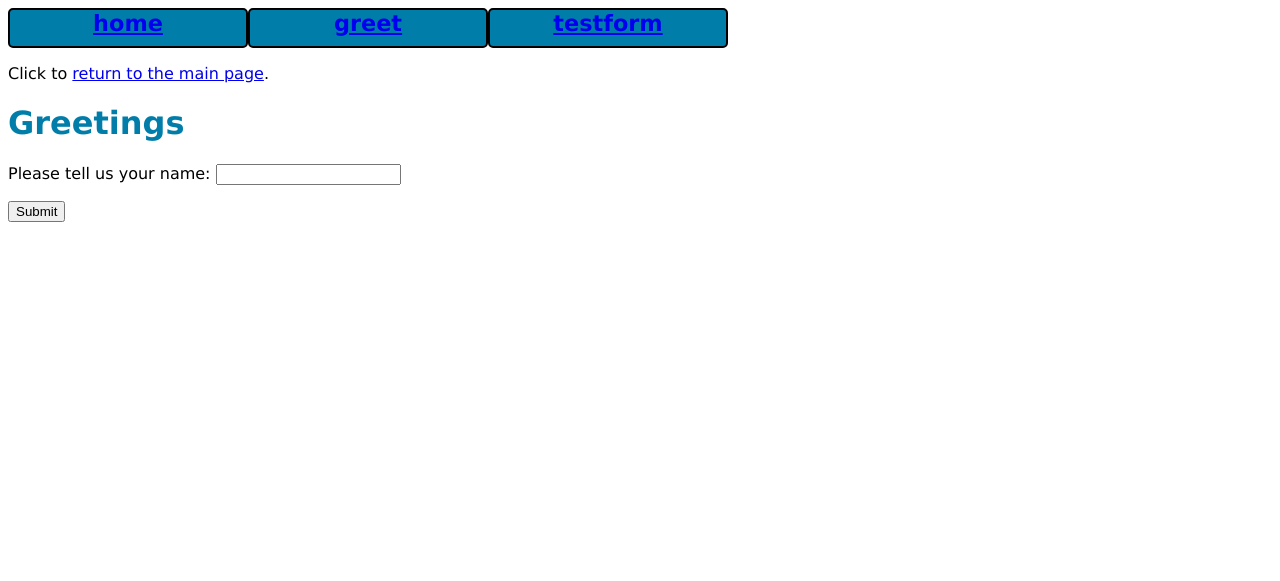
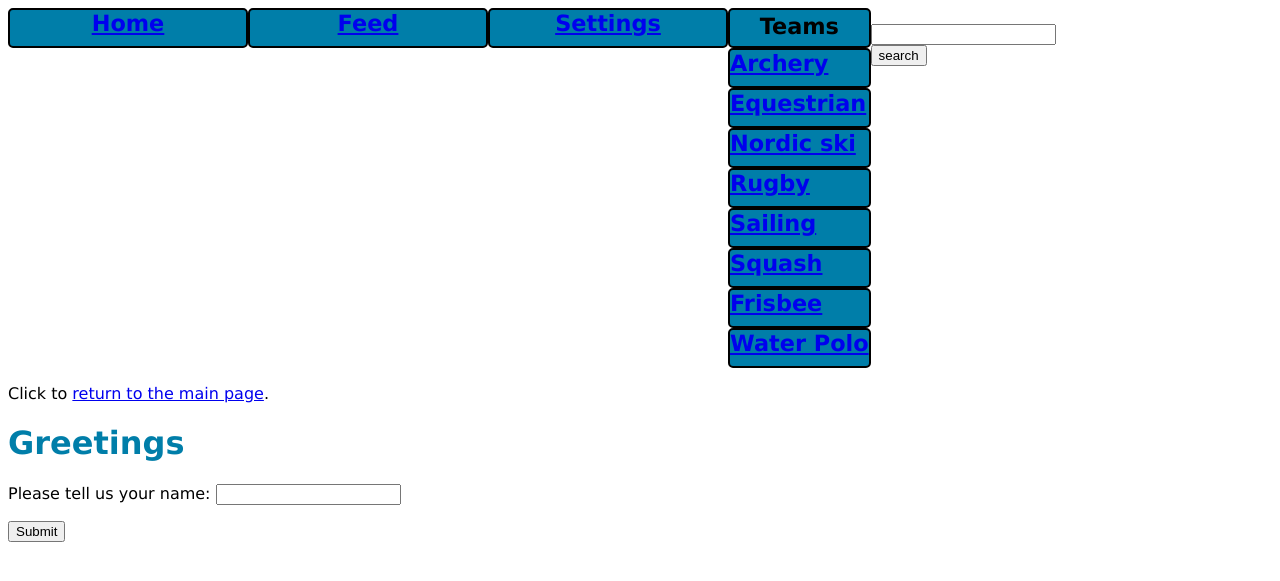
Before and after one commit to martydameron/fieldday, a Flask app: page /greet/ in a window 1280 px wide. Shown: the top 581 px of the page. Run offline with Flask 2, Linux system fonts and the light colour scheme.

Commit message:
Update base.html

```diff
--- a/templates/base.html
+++ b/templates/base.html
@@ -5,7 +5,9 @@
     <!-- for mobile-friendly pages -->
     <meta name="viewport" content="width=device-width, initial-scale=1">
     <meta name=author content="">
-    <title>{{ page_title }}</title>
+    {% block title %}
+    <title>page_title</title>
+    {% endblock %}
     <link rel='stylesheet' href="{{url_for('static', filename = 'style.css')}}">
     {% block head_stuff %} {% endblock %}
 </head>
@@ -24,9 +26,41 @@
 {% block nav %}
 <nav>
   <ul>
-    <li><a href="{{url_for('index')}}">home</a></li>
-    <li><a href="{{url_for('greet')}}">greet</a></li>
-    <li><a href="{{url_for('testform')}}">testform</a></li>
+    <li><a href="{{url_for('home_page')}}">Home</a></li>
+    <li><a href="{{url_for('feed_page')}}">Feed</a></li>
+    <li><a href="{{url_for('setting_page')}}">Settings</a></li>
+
+    <!-- drop down menu to list teams -->
+    <div class="dropdown">
+      <button class="dropbtn">Teams
+        <i class="fa fa-caret-down"></i>
+      </button>
+      <div class="dropdown-content">
+        <a href="{{url_for('sport',sport_id_number=1)}}">Archery</a>
+        <a href="{{url_for('sport',sport_id_number=2)}}">Equestrian</a>
+        <a href="{{url_for('sport',sport_id_number=3)}}">Nordic ski</a>
+        <a href="{{url_for('sport',sport_id_number=4)}}">Rugby</a>
+        <a href="{{url_for('sport',sport_id_number=5)}}">Sailing</a>
+        <a href="{{url_for('sport',sport_id_number=6)}}">Squash</a>
+        <a href="{{url_for('sport',sport_id_number=7)}}">Frisbee</a>
+        <a href="{{url_for('sport',sport_id_number=8)}}">Water Polo</a>
+
+      </div>
+      </div>
+
+    <!-- creates search bar -->
+    <li>
+        <!-- need to update action once we find out where to send those values -->
+      <form class="search" method="GET" action="/query/">
+      <p> <!-- if we remove this element, search bar goes to top. -->
+      <label>
+        <input type="text" required name="query">
+      </label>
+      </label>
+      <input id="searchButton" type="submit" value="search">
+    </p>
+      </form>
+    </li>
   </ul>
 </nav>
 {% endblock %}
@@ -35,8 +69,9 @@
 <h1>Welcome!</h1>
 {% endblock %}
 
+  {% block scripts%}
   <script src="https://code.jquery.com/jquery-3.4.1.min.js"></script>
-  {% block end_scripts %}
+
   {% endblock %}
 
 </body>
```
